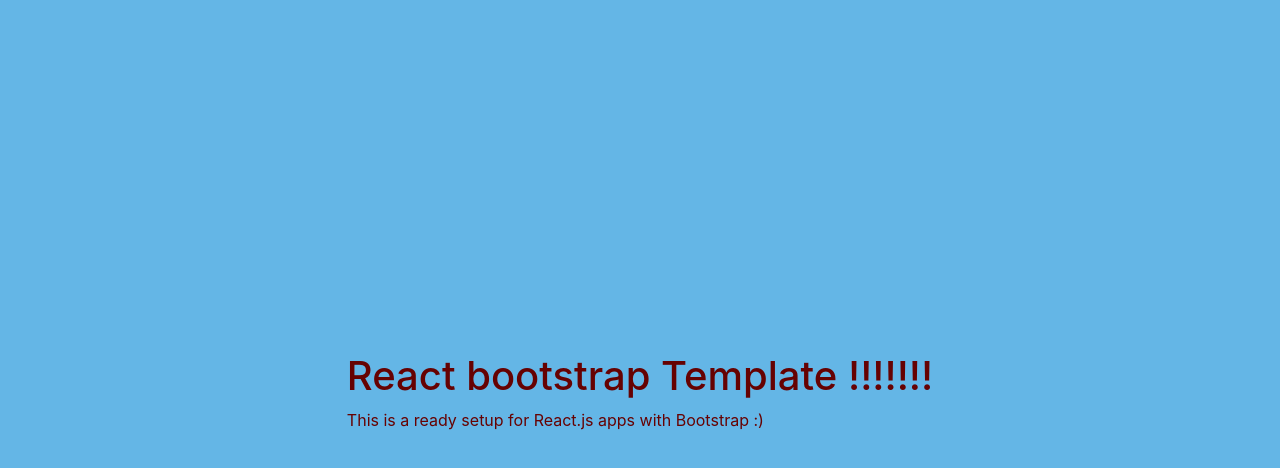
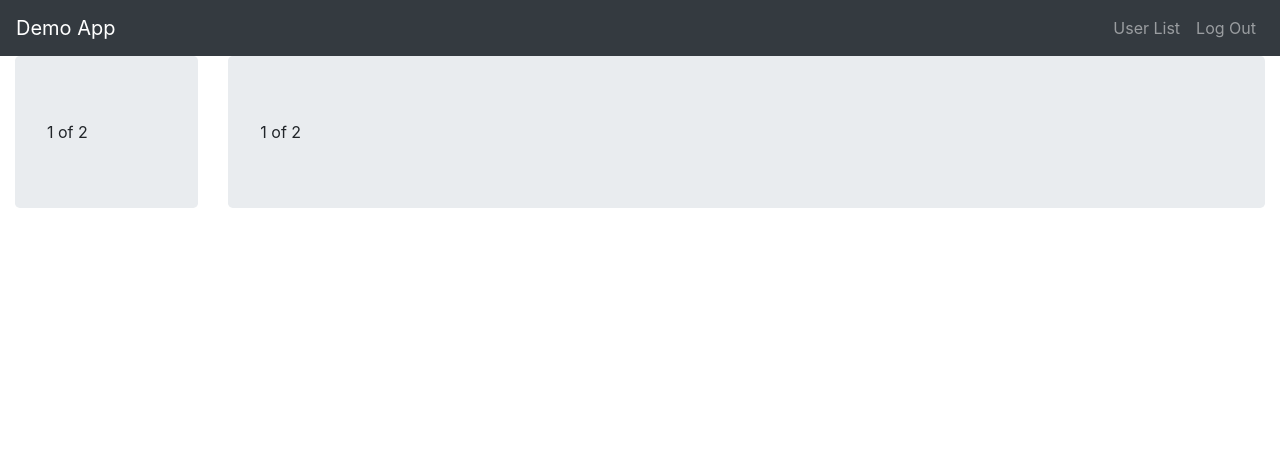
Before and after one commit to AnastasiosArvanitis/react-bootstrap-template, a React (Create React App) app: page / in a window 1280 px wide. Shown: the top 468 px of the page. Built offline with nearby package versions, Linux system fonts and the light colour scheme.

Commit message:
updating navbar again...

```diff
--- a/src/components/Home.jsx
+++ b/src/components/Home.jsx
@@ -1,12 +1,76 @@
 import React from 'react';
+import {
+    Container, Row, Col,
+    Jumbotron,
+    Navbar, Nav, NavDropdown
+} from 'react-bootstrap';
+
+import 'bootstrap/dist/css/bootstrap.min.css';
 
 const Home = () => {
     return(
-        <div>
-            <h1>React bootstrap Template !!!!!!!</h1>
-            <p>This is a ready setup for React.js apps with Bootstrap :)
-            </p>
-        </div>
+        <>
+
+            {/* <Navbar
+                bg="primary"
+                variant="dark"
+                expand="md"
+                className="d-flex align-content-end"
+                >
+
+
+                <Navbar.Brand href="#home">
+                    React bootstrap Template
+                </Navbar.Brand>
+
+
+                <Navbar.Toggle aria-controls="basic-navbar-nav" />
+
+                <Navbar.Collapse
+                    id="basic-navbar-nav"
+
+                >
+                    <Nav className="mr-auto">
+                        <Nav.Link href="#home">Home</Nav.Link>
+                        <Nav.Link href="#link">Link</Nav.Link>
+                        <Nav.Link href="#link">About</Nav.Link>
+                    </Nav>
+                </Navbar.Collapse>
+
+         as={Link} to="/" as={Link} to="/user-list"
+</Navbar> */}
+
+    <Navbar bg="dark" variant="dark">
+    <Nav className="container-fluid">
+        <Nav.Item >
+        <Navbar.Brand>Demo App</Navbar.Brand>
+        </Nav.Item>
+        <Nav.Item className="ml-auto">
+        <Nav.Link >User List</Nav.Link>
+        </Nav.Item>
+        <Nav.Item>
+        <Nav.Link >Log Out</Nav.Link>
+        </Nav.Item>
+
+        {/* <Nav.Item>
+        <Nav.Link>Hi fname lname!</Nav.Link>
+        </Nav.Item> */}
+    </Nav>
+    </Navbar>
+
+      <Container fluid={true}>
+      <Row>
+        <Col xs={12} sm={3} md={4} lg={5} xl={2}>
+            <Jumbotron>1 of 2
+            </Jumbotron>
+        </Col>
+        <Col xs={12} sm={9} md={8} lg={7} xl={10}>
+            <Jumbotron>1 of 2
+            </Jumbotron>
+        </Col>
+      </Row>
+    </Container>
+    </>
     );
 }
 
--- a/src/index.js
+++ b/src/index.js
@@ -2,7 +2,7 @@ import React from 'react';
 import ReactDOM from 'react-dom';
 
 import './custom.scss';
-import './styles/_global.scss';
+//import './styles/_global.scss';
 
 import App from './App';
 
```
